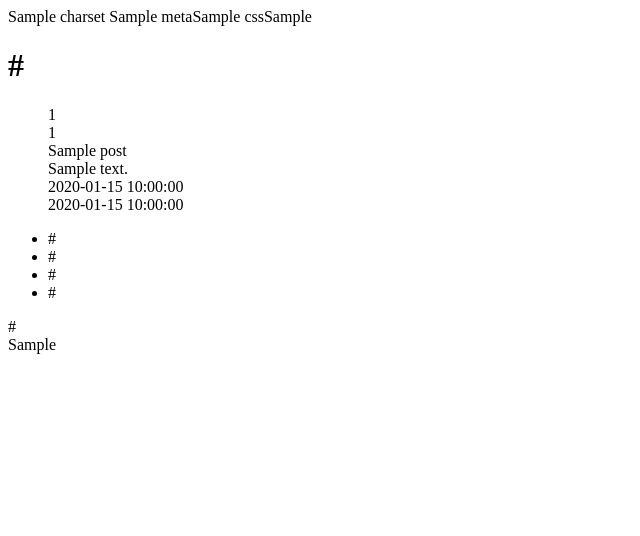
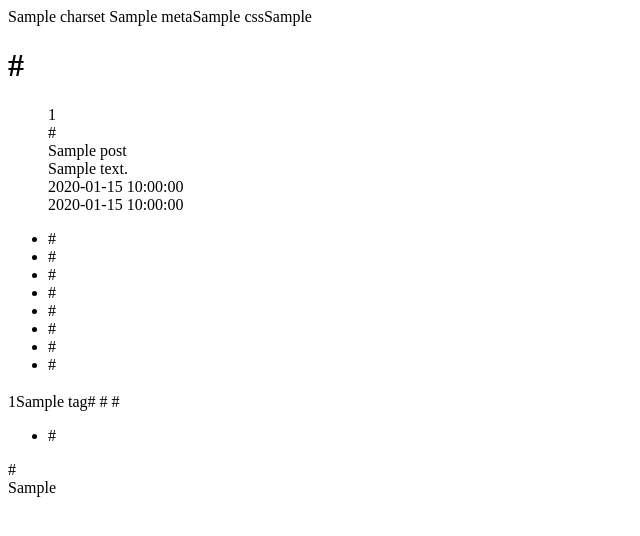
Before and after one commit to slywalker/CakePHPWorkshopKansai, a CakePHP app: the page made by workshop/views/posts/view.ctp in a window 1280 px wide. Shown: the top 536 px of the page, without its empty margins (0-640 px from the left). Run offline with PHP 8.4 and a stand-in for CakePHP, Linux system fonts and the light colour scheme; the template is opened without the code that fills it: most values are stand-ins (such as "Sample title", 1, 10 or a date in 2020); some libraries are stand-ins or nearby versions.

Commit message:
add baked files for chapter4-3

```diff
--- a/workshop/controllers/posts_controller.php
+++ b/workshop/controllers/posts_controller.php
@@ -27,6 +27,9 @@ class PostsController extends AppController {
 				$this->Session->setFlash(__('The Post could not be saved. Please, try again.', true));
 			}
 		}
+		$tags = $this->Post->Tag->find('list');
+		$users = $this->Post->User->find('list');
+		$this->set(compact('tags', 'users'));
 	}
 
 	function edit($id = null) {
@@ -45,6 +48,9 @@ class PostsController extends AppController {
 		if (empty($this->data)) {
 			$this->data = $this->Post->read(null, $id);
 		}
+		$tags = $this->Post->Tag->find('list');
+		$users = $this->Post->User->find('list');
+		$this->set(compact('tags','users'));
 	}
 
 	function delete($id = null) {
--- a/workshop/views/posts/add.ctp
+++ b/workshop/views/posts/add.ctp
@@ -6,6 +6,7 @@
 		echo $form->input('user_id');
 		echo $form->input('title');
 		echo $form->input('body');
+		echo $form->input('Tag');
 	?>
 	</fieldset>
 <?php echo $form->end('Submit');?>
@@ -13,5 +14,9 @@
 <div class="actions">
 	<ul>
 		<li><?php echo $html->link(__('List Posts', true), array('action' => 'index'));?></li>
+		<li><?php echo $html->link(__('List Users', true), array('controller' => 'users', 'action' => 'index')); ?> </li>
+		<li><?php echo $html->link(__('New User', true), array('controller' => 'users', 'action' => 'add')); ?> </li>
+		<li><?php echo $html->link(__('List Tags', true), array('controller' => 'tags', 'action' => 'index')); ?> </li>
+		<li><?php echo $html->link(__('New Tag', true), array('controller' => 'tags', 'action' => 'add')); ?> </li>
 	</ul>
 </div>
--- a/workshop/views/posts/edit.ctp
+++ b/workshop/views/posts/edit.ctp
@@ -7,6 +7,7 @@
 		echo $form->input('user_id');
 		echo $form->input('title');
 		echo $form->input('body');
+		echo $form->input('Tag');
 	?>
 	</fieldset>
 <?php echo $form->end('Submit');?>
@@ -15,5 +16,9 @@
 	<ul>
 		<li><?php echo $html->link(__('Delete', true), array('action' => 'delete', $form->value('Post.id')), null, sprintf(__('Are you sure you want to delete # %s?', true), $form->value('Post.id'))); ?></li>
 		<li><?php echo $html->link(__('List Posts', true), array('action' => 'index'));?></li>
+		<li><?php echo $html->link(__('List Users', true), array('controller' => 'users', 'action' => 'index')); ?> </li>
+		<li><?php echo $html->link(__('New User', true), array('controller' => 'users', 'action' => 'add')); ?> </li>
+		<li><?php echo $html->link(__('List Tags', true), array('controller' => 'tags', 'action' => 'index')); ?> </li>
+		<li><?php echo $html->link(__('New Tag', true), array('controller' => 'tags', 'action' => 'add')); ?> </li>
 	</ul>
 </div>
--- a/workshop/views/posts/index.ctp
+++ b/workshop/views/posts/index.ctp
@@ -29,7 +29,7 @@ foreach ($posts as $post):
 			<?php echo $post['Post']['id']; ?>
 		</td>
 		<td>
-			<?php echo $post['Post']['user_id']; ?>
+			<?php echo $html->link($post['User']['id'], array('controller' => 'users', 'action' => 'view', $post['User']['id'])); ?>
 		</td>
 		<td>
 			<?php echo $post['Post']['title']; ?>
@@ -60,5 +60,9 @@ foreach ($posts as $post):
 <div class="actions">
 	<ul>
 		<li><?php echo $html->link(__('New Post', true), array('action' => 'add')); ?></li>
+		<li><?php echo $html->link(__('List Users', true), array('controller' => 'users', 'action' => 'index')); ?> </li>
+		<li><?php echo $html->link(__('New User', true), array('controller' => 'users', 'action' => 'add')); ?> </li>
+		<li><?php echo $html->link(__('List Tags', true), array('controller' => 'tags', 'action' => 'index')); ?> </li>
+		<li><?php echo $html->link(__('New Tag', true), array('controller' => 'tags', 'action' => 'add')); ?> </li>
 	</ul>
 </div>
--- a/workshop/views/posts/view.ctp
+++ b/workshop/views/posts/view.ctp
@@ -6,9 +6,9 @@
 			<?php echo $post['Post']['id']; ?>
 			&nbsp;
 		</dd>
-		<dt<?php if ($i % 2 == 0) echo $class;?>><?php __('User Id'); ?></dt>
+		<dt<?php if ($i % 2 == 0) echo $class;?>><?php __('User'); ?></dt>
 		<dd<?php if ($i++ % 2 == 0) echo $class;?>>
-			<?php echo $post['Post']['user_id']; ?>
+			<?php echo $html->link($post['User']['id'], array('controller' => 'users', 'action' => 'view', $post['User']['id'])); ?>
 			&nbsp;
 		</dd>
 		<dt<?php if ($i % 2 == 0) echo $class;?>><?php __('Title'); ?></dt>
@@ -39,5 +39,45 @@
 		<li><?php echo $html->link(__('Delete Post', true), array('action' => 'delete', $post['Post']['id']), null, sprintf(__('Are you sure you want to delete # %s?', true), $post['Post']['id'])); ?> </li>
 		<li><?php echo $html->link(__('List Posts', true), array('action' => 'index')); ?> </li>
 		<li><?php echo $html->link(__('New Post', true), array('action' => 'add')); ?> </li>
+		<li><?php echo $html->link(__('List Users', true), array('controller' => 'users', 'action' => 'index')); ?> </li>
+		<li><?php echo $html->link(__('New User', true), array('controller' => 'users', 'action' => 'add')); ?> </li>
+		<li><?php echo $html->link(__('List Tags', true), array('controller' => 'tags', 'action' => 'index')); ?> </li>
+		<li><?php echo $html->link(__('New Tag', true), array('controller' => 'tags', 'action' => 'add')); ?> </li>
 	</ul>
 </div>
+<div class="related">
+	<h3><?php __('Related Tags');?></h3>
+	<?php if (!empty($post['Tag'])):?>
+	<table cellpadding = "0" cellspacing = "0">
+	<tr>
+		<th><?php __('Id'); ?></th>
+		<th><?php __('Name'); ?></th>
+		<th class="actions"><?php __('Actions');?></th>
+	</tr>
+	<?php
+		$i = 0;
+		foreach ($post['Tag'] as $tag):
+			$class = null;
+			if ($i++ % 2 == 0) {
+				$class = ' class="altrow"';
+			}
+		?>
+		<tr<?php echo $class;?>>
+			<td><?php echo $tag['id'];?></td>
+			<td><?php echo $tag['name'];?></td>
+			<td class="actions">
+				<?php echo $html->link(__('View', true), array('controller' => 'tags', 'action' => 'view', $tag['id'])); ?>
+				<?php echo $html->link(__('Edit', true), array('controller' => 'tags', 'action' => 'edit', $tag['id'])); ?>
+				<?php echo $html->link(__('Delete', true), array('controller' => 'tags', 'action' => 'delete', $tag['id']), null, sprintf(__('Are you sure you want to delete # %s?', true), $tag['id'])); ?>
+			</td>
+		</tr>
+	<?php endforeach; ?>
+	</table>
+<?php endif; ?>
+
+	<div class="actions">
+		<ul>
+			<li><?php echo $html->link(__('New Tag', true), array('controller' => 'tags', 'action' => 'add'));?> </li>
+		</ul>
+	</div>
+</div>
```
Also changed, not shown: workshop/models/post.php (+18 -0 lines).
